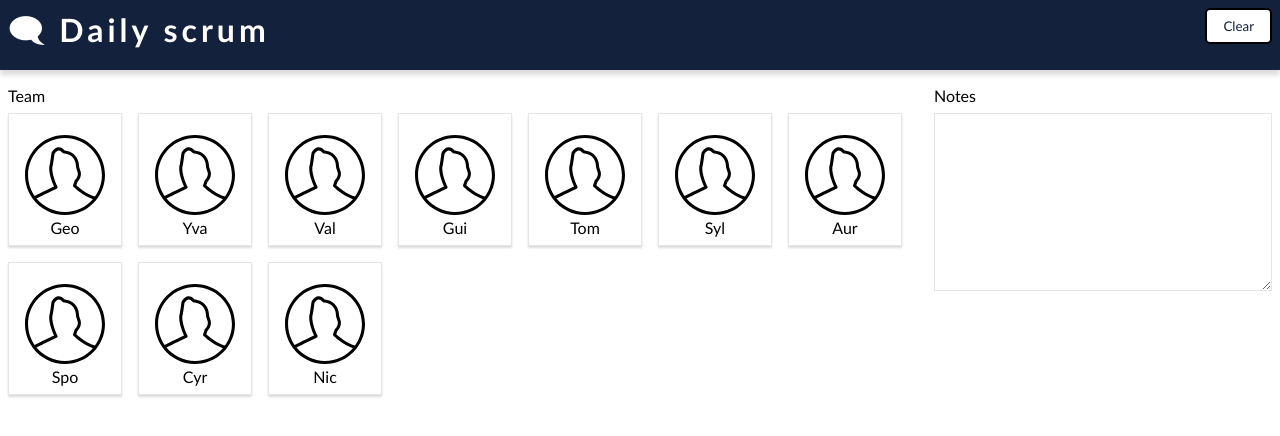
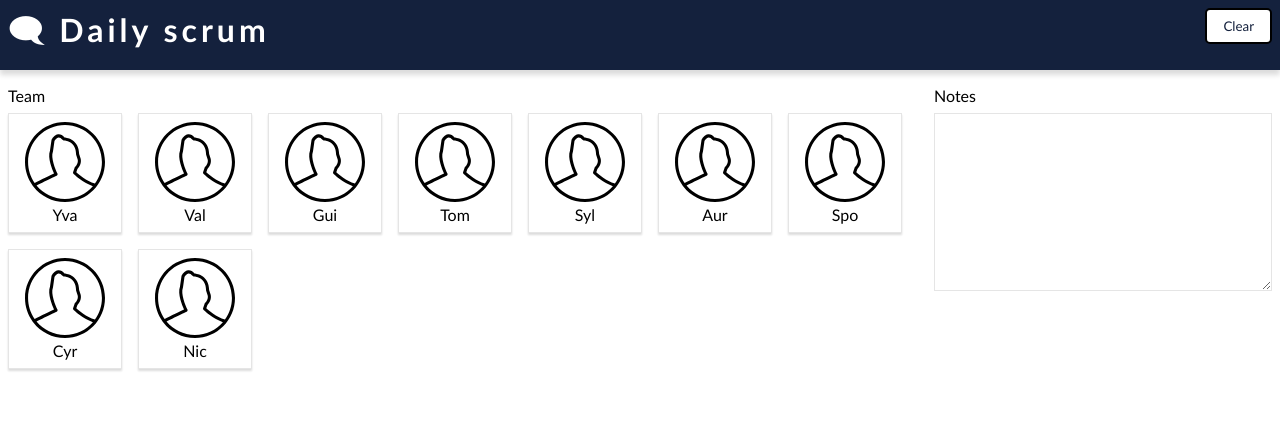
Before and after one commit to yvzn/melee, a Preact app: page / in a window 1280 px wide. Shown: the top 436 px of the page. Built offline with nearby package versions, Linux system fonts and the light colour scheme.

Commit message:
Fix checkbox display

```diff
--- a/src/app.jsx
+++ b/src/app.jsx
@@ -1,4 +1,4 @@
-const speakerList = ["Geo", "Yva", "Val", "Gui", "Tom", "Syl", "Aur", "Spo", "Cyr", "Nic"];
+const speakerList = ["Yva", "Val", "Gui", "Tom", "Syl", "Aur", "Spo", "Cyr", "Nic"];
 
 export function App() {
 	return <Speakers speakers={speakerList} />;
--- a/src/index.css
+++ b/src/index.css
@@ -68,7 +68,8 @@ article {
 }
 
 input {
-	margin-left: -10000px;
+	left: -10000px;
+	position: absolute;
 }
 
 article label {
```
